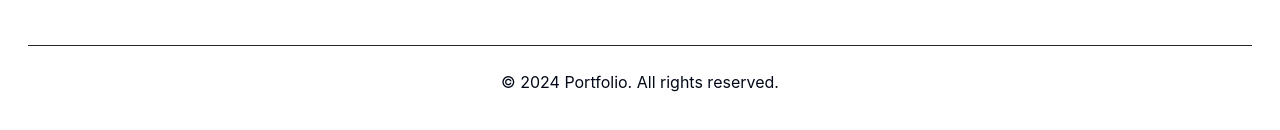
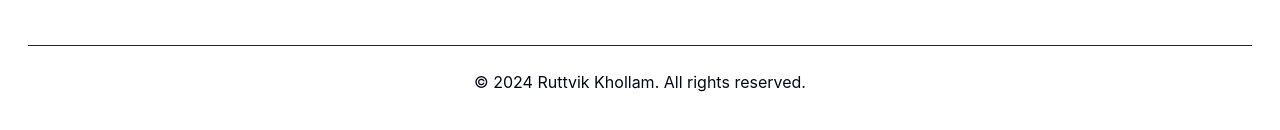
Before and after one commit to ruttvik1021/ruttvik-khollam, a Next.js app: page / in a window 1280 px wide. Shown: the part 2932-3062 px from the top of the page. Built offline with nearby package versions, Linux system fonts and the light colour scheme; a web font is replaced by a local one.

Commit message:
Update page.tsx

```diff
--- a/src/app/page.tsx
+++ b/src/app/page.tsx
@@ -533,7 +533,7 @@
           </div>
         </div>
         <div className="border-t border-zinc-800 mt-12 pt-6 text-center text-foreground">
-          <p>© 2024 Portfolio. All rights reserved.</p>
+          <p>© 2024 Ruttvik Khollam. All rights reserved.</p>
         </div>
       </footer>
     </div>
```
